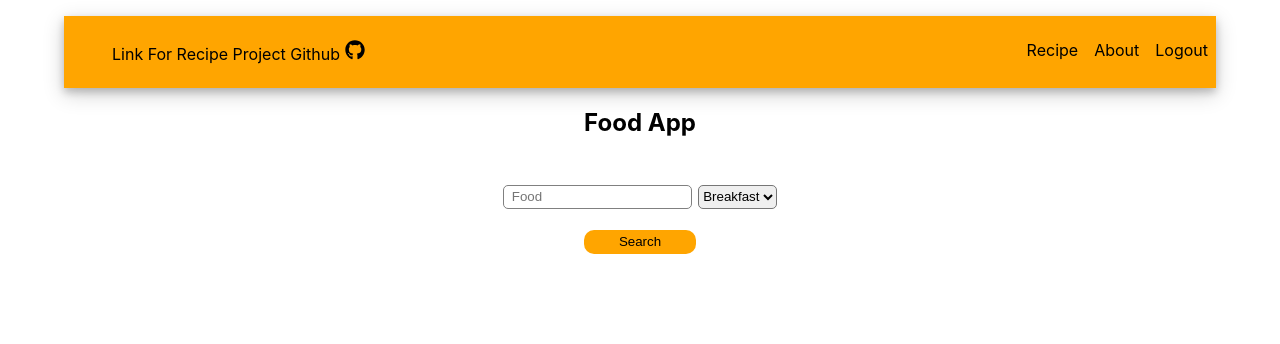
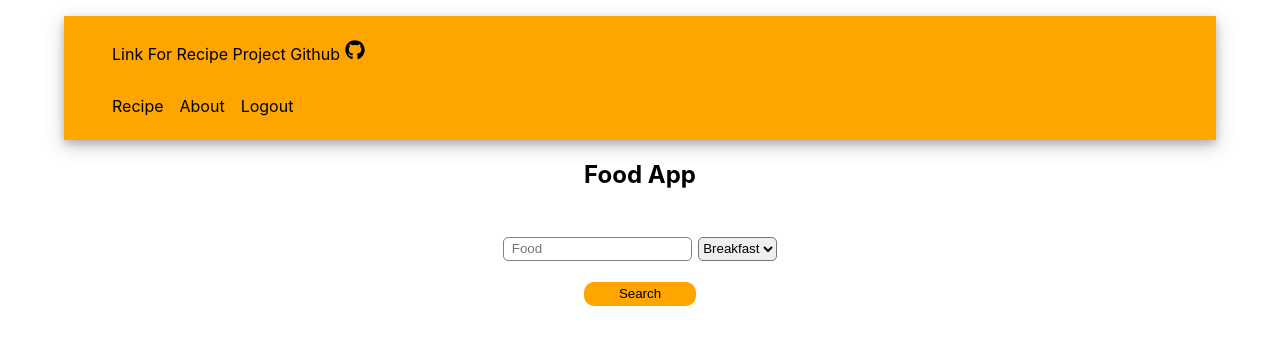
Before and after one commit to yasinyagmur/recipe-app-reactrouter, a React (Create React App) app: page /about in a window 1280 px wide. Both pictures are taken after typing "Sample", "Sample123" into the empty fields and a click on the button "Login". Shown: the top 344 px of the page. Built offline with nearby package versions, Linux system fonts and the light colour scheme.

Commit message:
header component slice navbar

```diff
--- a/src/Components/Header/Header.jsx
+++ b/src/Components/Header/Header.jsx
@@ -1,20 +1,11 @@
 import React from 'react'
-import { NavLink,Link } from 'react-router-dom'
 import './header.css'
-import {FaGithub} from 'react-icons/fa'
+import Navbar from '../Navbar/Navbar'
 const Header = () => {
   return (
     <header>
-      <ul>
-        <li>
-          <a href="http://github.com/yasinyagmur" target="blank">Link For Recipe Project Github <FaGithub size={20}/></a>
-        </li>
-      </ul>
-      <ul>
-        <li><NavLink to='/home' >Recipe</NavLink></li>
-        <li><NavLink to='/about' >About</NavLink></li>
-        <li><Link to='/' >Logout</Link></li>
-      </ul>
+      <Navbar/>
+
     </header>
   )
 }
--- a/src/Components/Header/header.css
+++ b/src/Components/Header/header.css
@@ -6,19 +6,3 @@ header {
   box-shadow: 0 4px 8px 0 rgba(0, 0, 0, 0.2), 0 6px 20px 0 rgba(0, 0, 0, 0.19);
   background-color: orange;
 }
-ul {
-  display: flex;
-  list-style-type: none;
-  width: fit-content;
-}
-li {
-  margin: 0.5rem;
-}
-li a {
-  text-decoration: none;
-  color: black;
-}
-li:hover{
-    transform: scale(1.1);
-    transition: 0.5s;
-}
--- /dev/null
+++ b/src/Components/Navbar/Navbar.css
@@ -0,0 +1,16 @@
+ul {
+    display: flex;
+    list-style-type: none;
+    width: fit-content;
+  }
+  li {
+    margin: 0.5rem;
+  }
+  li a {
+    text-decoration: none;
+    color: black;
+  }
+  li:hover{
+      transform: scale(1.1);
+      transition: 0.5s;
+  }
--- a/src/Components/Navbar/Navbar.jsx
+++ b/src/Components/Navbar/Navbar.jsx
@@ -1,9 +1,31 @@
-import React from 'react'
+import React from "react";
+import { NavLink, Link } from "react-router-dom";
+import { FaGithub } from "react-icons/fa";
+import "./Navbar.css";
 
 const Navbar = () => {
   return (
-    <div>Navbar</div>
-  )
-}
+    <div>
+      <ul>
+        <li>
+          <a href="http://github.com/yasinyagmur" target="blank">
+            Link For Recipe Project Github <FaGithub size={20} />
+          </a>
+        </li>
+      </ul>
+      <ul>
+        <li>
+          <NavLink to="/home">Recipe</NavLink>
+        </li>
+        <li>
+          <NavLink to="/about">About</NavLink>
+        </li>
+        <li>
+          <Link to="/">Logout</Link>
+        </li>
+      </ul>
+    </div>
+  );
+};
 
-export default Navbar
+export default Navbar;
```
Also changed, not shown: src/Components/Header/Form.jsx (deleted), src/Components/Navbar/Style.jsx (deleted).
